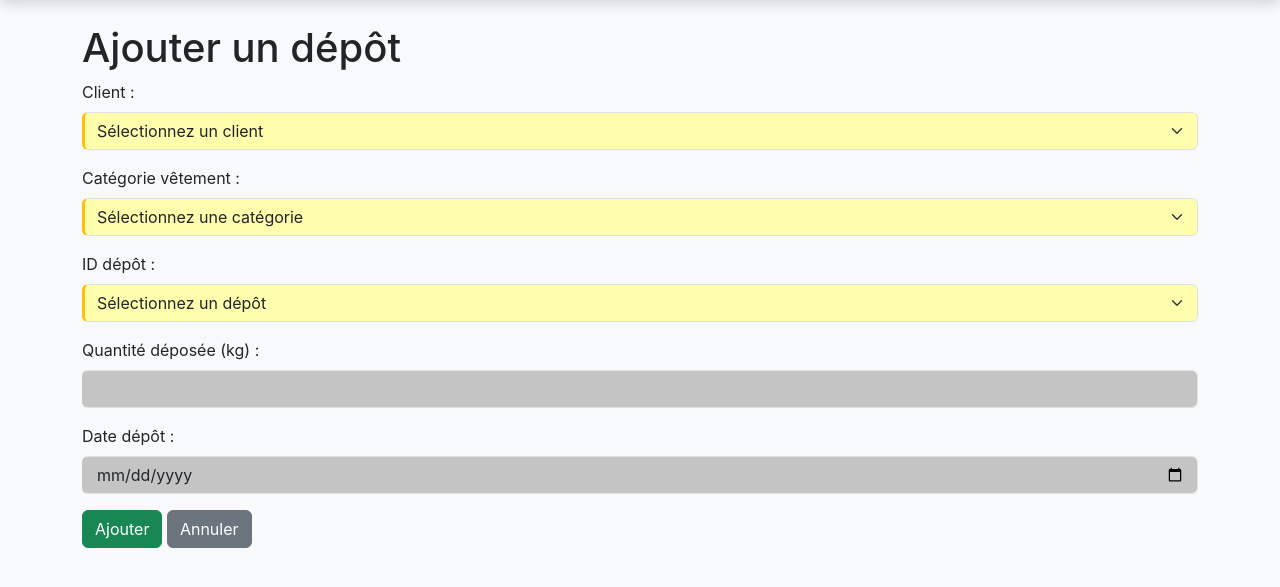
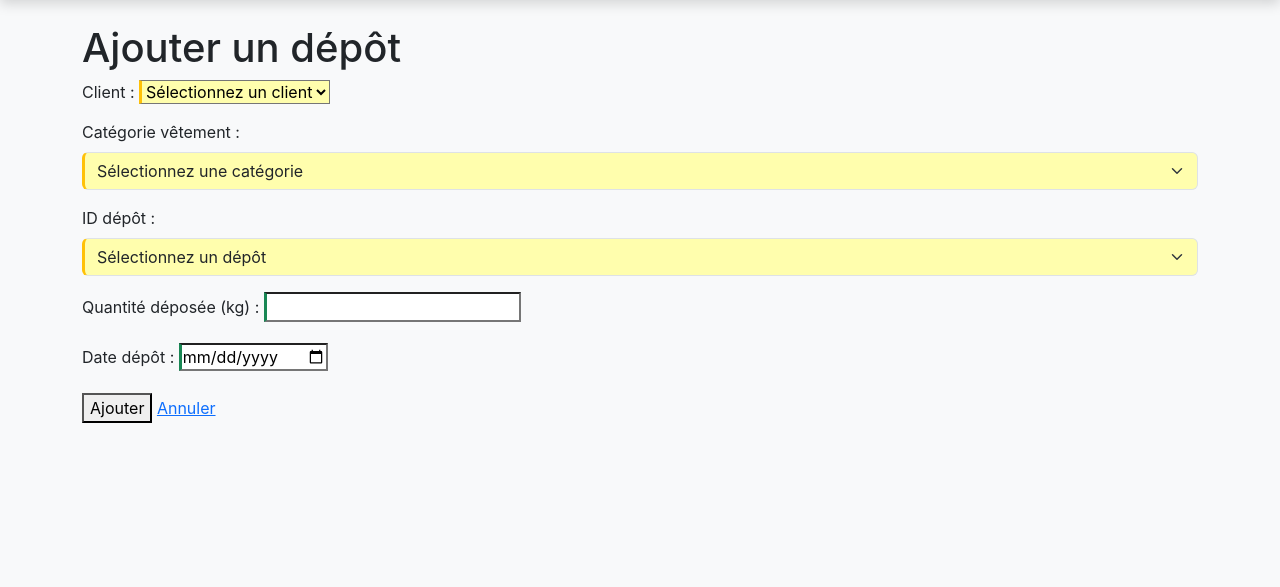
Before and after one commit to LeandreBizel/SAE1.04, a Flask app: page /Depose/add in a window 1280 px wide. Shown: the part 142-729 px from the top of the page. Run offline with Flask 3, Linux system fonts and the light colour scheme; data comes from the database, SQL or seed files in the repository; some libraries are stand-ins or nearby versions.

Commit message:
Update Depose_add.html

```diff
--- a/templates/Tables/Depose_add.html
+++ b/templates/Tables/Depose_add.html
@@ -14,8 +14,8 @@
     <h1>Ajouter un dépôt</h1>
     <form action="/Depose/add" method="POST">
         <div class="mb-3">
-            <label for="id_client" class="form-label">Client :</label>
-            <select name="id_client" id="id_client" class="form-select" required>
+            <label for="id_client" >Client :</label>
+            <select name="id_client" id="id_client" required>
                 <option value="">Sélectionnez un client</option>
                 {% for c in clients %}
                 <option value="{{ c.id_client }}">{{ c.nom }} {{ c.prenom }}</option>
@@ -48,16 +48,16 @@
 
         <div class="mb-3">
             <label for="quantite_depot" class="form-label">Quantité déposée (kg) :</label>
-            <input type="number" step="0.01" name="quantite_depot" id="quantite_depot" class="form-control" required>
+            <input type="number"  name="quantite_depot" id="quantite_depot" >
         </div>
 
         <div class="mb-3">
             <label for="date_depot" class="form-label">Date dépôt :</label>
-            <input type="date" name="date_depot" id="date_depot" class="form-control" required>
+            <input type="date" name="date_depot" id="date_depot" >
         </div>
 
-        <button type="submit" class="btn btn-success">Ajouter</button>
-        <a href="/Depose/show" class="btn btn-secondary">Annuler</a>
+        <button type="submit" >Ajouter</button>
+        <a href="/Depose/show" >Annuler</a>
     </form>
 </div>
 {% endblock %}
```
